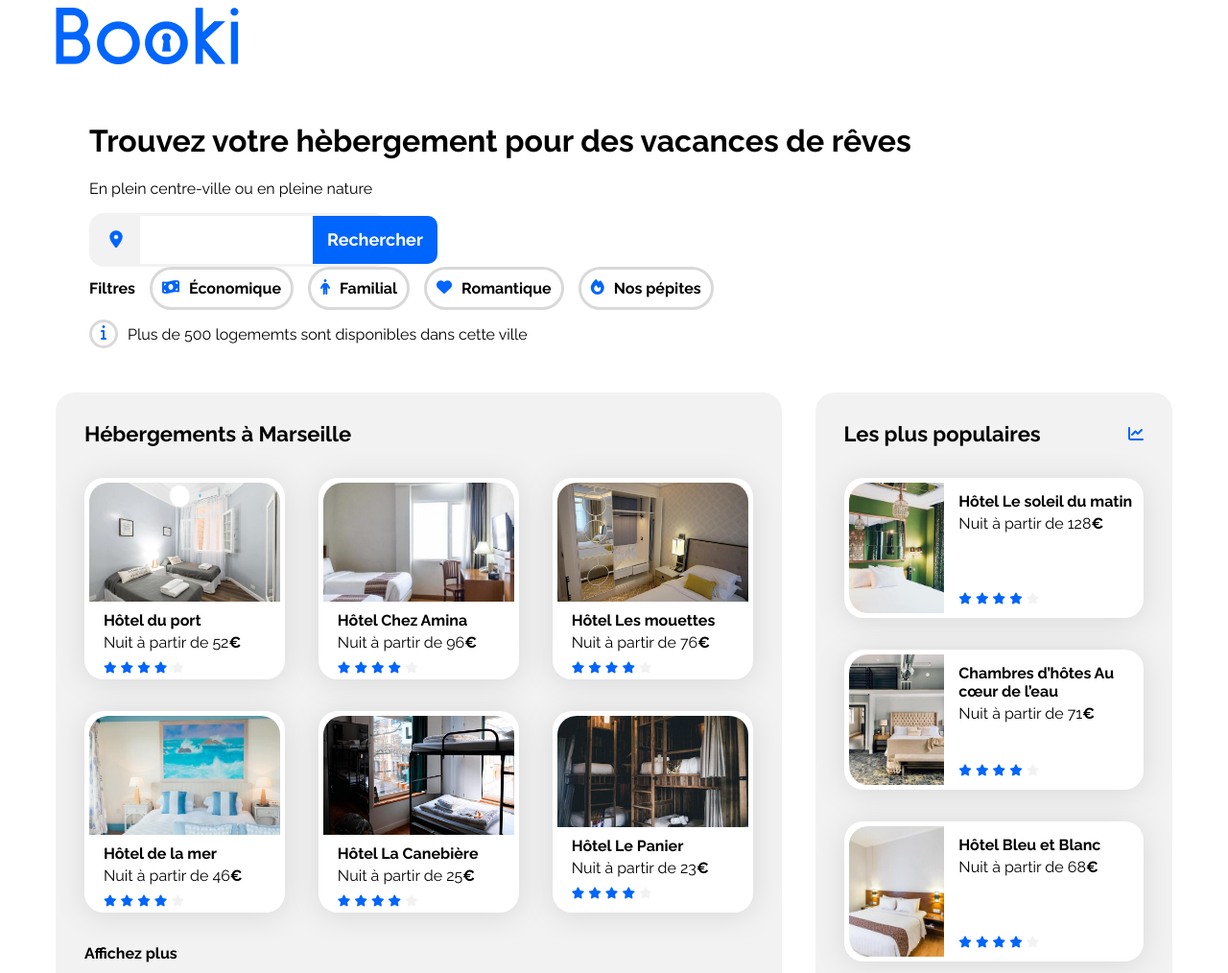
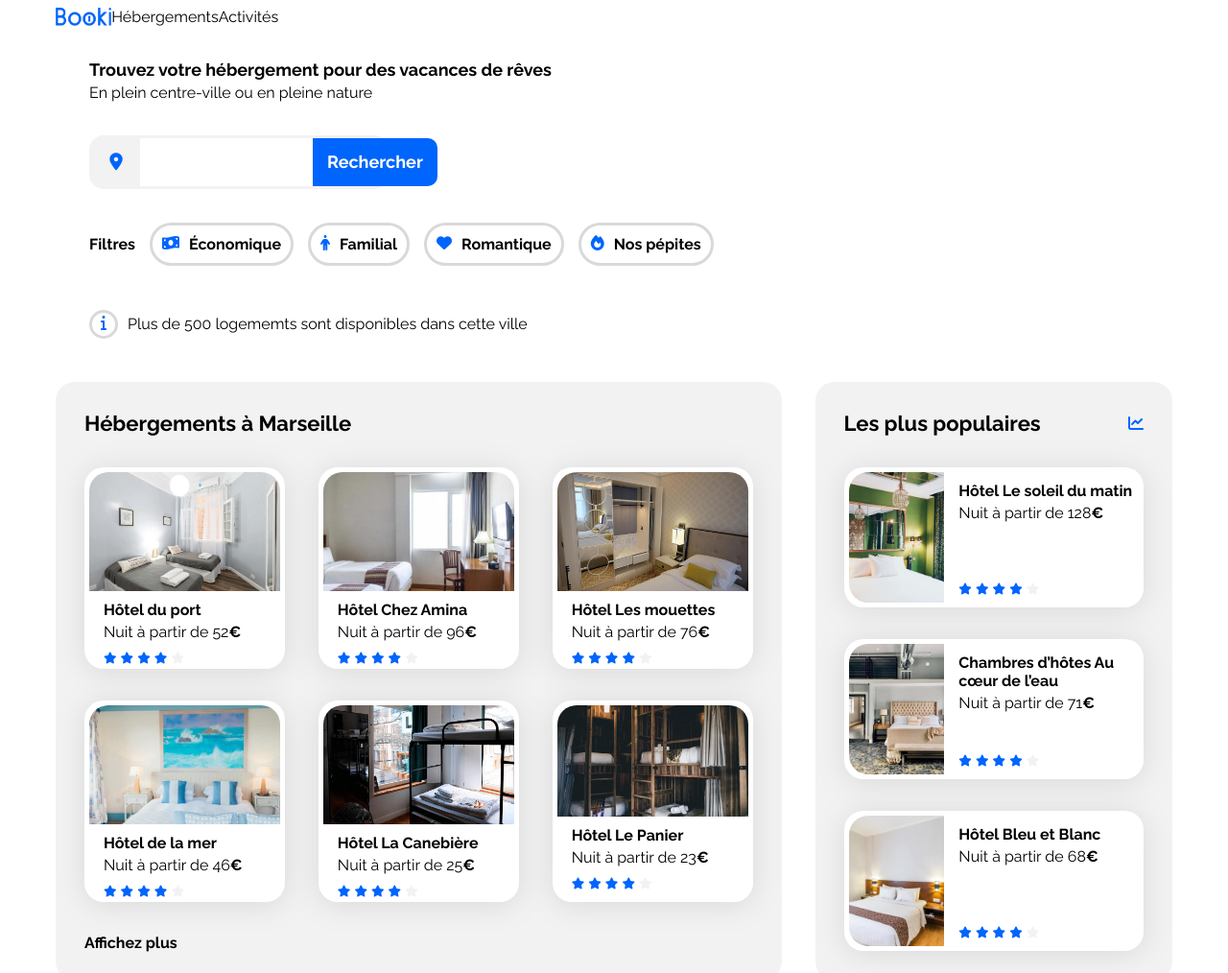
Before and after one commit to JohRac/Formation-OC-Projet-Booki, a plain HTML site: page booki-starter-code/index.html in a window 1280 px wide. Shown: the top 1014 px of the page at 96% size. Drawn offline with Linux system fonts and the light colour scheme.

Commit message:
ajout header

```diff
--- a/booki-starter-code/css/style.css
+++ b/booki-starter-code/css/style.css
@@ -59,6 +59,28 @@ a {
     color: var(--main-bg-color)
 }
 
+/****** Header ***********/
+
+.logo {
+    width: 5%;
+}
+
+.header {
+    display: flex;
+
+}
+
+.header-button {
+    display: flex;
+    align-self: flex-end;
+}
+
+.header a:hover {
+    color: var(--main-color);
+    border-top: #0065FC;
+
+}
+
 /****** Info group ***********/
 
 .info-group {
@@ -66,11 +88,20 @@ a {
     flex-direction: column;
     justify-content: space-around;
     margin: 35px;
+    gap: 35px; /**autre maniere que gap**/
 
 }
 
-.headline {
+.headline-title {
+    font-size: large;
+    font-weight: bold;
+    margin-top: 0%;
+    margin-bottom: 4px;
+}
 
+.text {
+    margin-top: 4px;
+    margin-bottom: 0%;
 }
 
 /****** Research bar ***********/
--- a/booki-starter-code/index.html
+++ b/booki-starter-code/index.html
@@ -18,13 +18,23 @@
 <body>
     <div class="main-container">
         <header>
-            <img src="./images/logo/Booki.png" alt="Logo Booki">
+            <div class="header">
+                <img class="logo" src="./images/logo/Booki.png" alt="Logo Booki">
+                <div class="header-button">
+                    <a href="#">
+                        Hébergements
+                    </a>
+                    <a href="#">
+                        Activités
+                    </a>
+                </div>
+            </div>
         </header>
         <main>
             <div class="info-group">
-                <div class="headline">
-                    <h1>Trouvez votre hèbergement pour des vacances de rêves</h1>
-                    <p>En plein centre-ville ou en pleine nature</p>
+                <div>
+                    <p class="headline-title">Trouvez votre hébergement pour des vacances de rêves</p>
+                    <p class="text">En plein centre-ville ou en pleine nature</p>
                 </div>
                 <div class="research">
                     <div class="map-icon">
```
